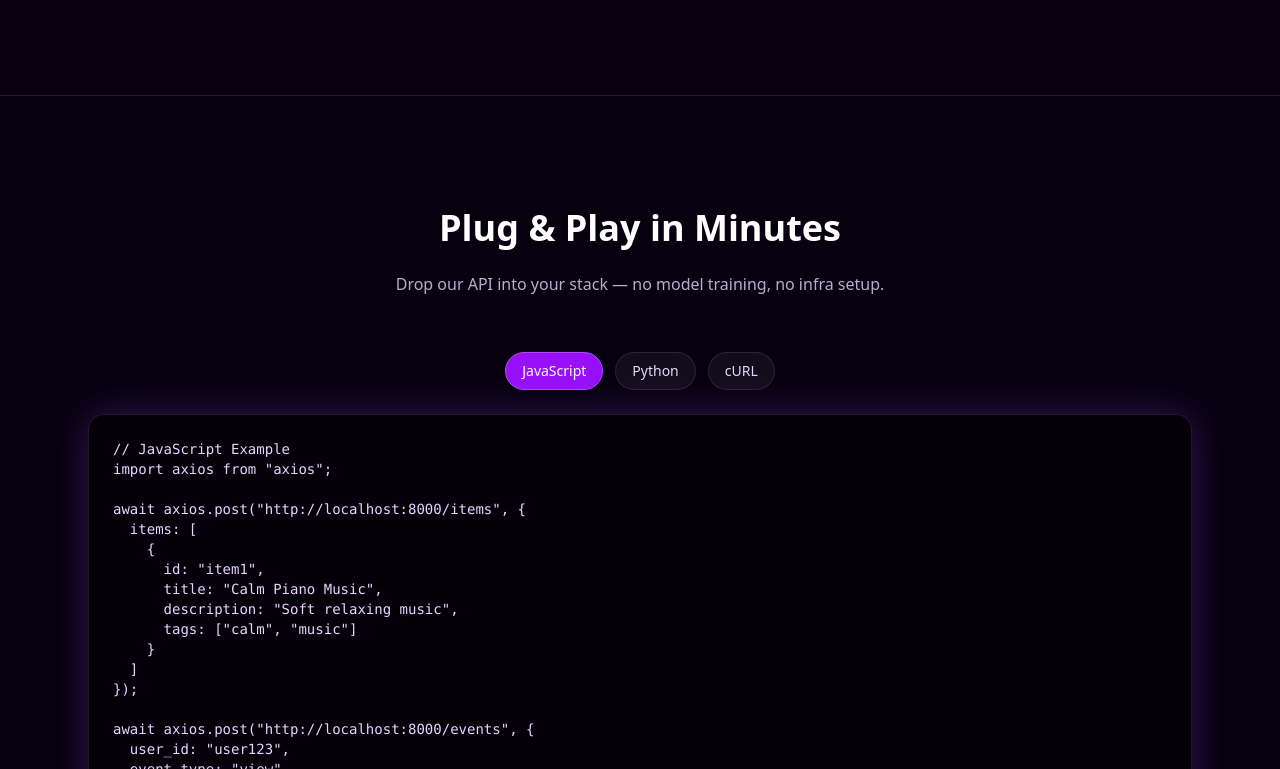
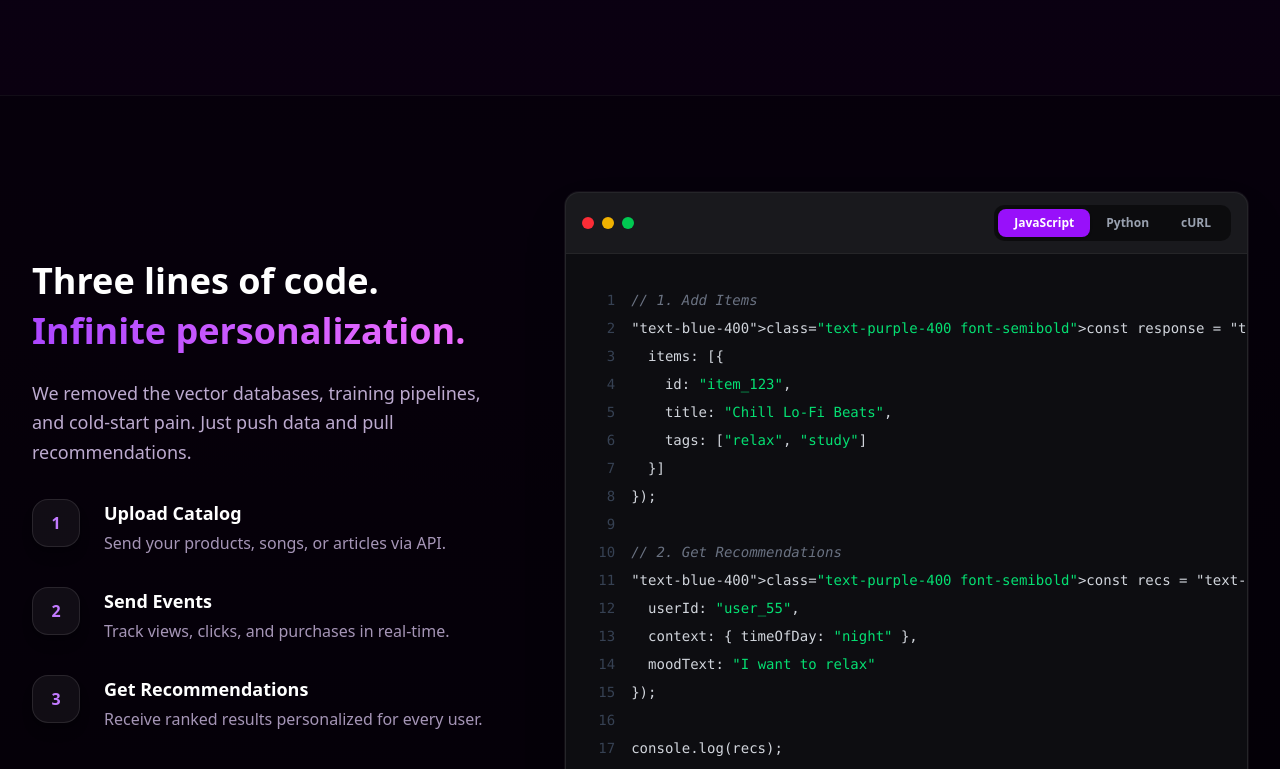
Before and after one commit to Anu8587/Uni-rec, a Next.js app in the folder frontend/: page / in a window 1280 px wide. Shown: the part 3091-3860 px from the top of the page. Built offline with nearby package versions, Linux system fonts and the light colour scheme.

Commit message:
lil modification

```diff
--- a/frontend/components/ui/CodeSamples.tsx
+++ b/frontend/components/ui/CodeSamples.tsx
@@ -1,92 +1,59 @@
 "use client";
 
-import { useState } from "react";
-import { cn } from "@/lib/utils";
+import React, { useState } from "react";
 
-const tabs = ["JavaScript", "Python", "cURL"];
+const TABS = ["JavaScript", "Python", "cURL"];
 
-const codeBlocks: Record<string, string> = {
-  JavaScript: `// JavaScript Example
-import axios from "axios";
-
-await axios.post("http://localhost:8000/items", {
-  items: [
-    {
-      id: "item1",
-      title: "Calm Piano Music",
-      description: "Soft relaxing music",
-      tags: ["calm", "music"]
-    }
-  ]
+const CODE_SAMPLES = {
+  JavaScript: `// 1. Add Items
+const response = await uniRec.items.add({
+  items: [{
+    id: "item_123",
+    title: "Chill Lo-Fi Beats",
+    tags: ["relax", "study"]
+  }]
 });
 
-await axios.post("http://localhost:8000/events", {
-  user_id: "user123",
-  event_type: "view",
-  item_id: "item1"
+// 2. Get Recommendations
+const recs = await uniRec.recommend({
+  userId: "user_55",
+  context: { timeOfDay: "night" },
+  moodText: "I want to relax"
 });
 
-const rec = await axios.post("http://localhost:8000/recommend", {
-  user_id: "user123",
-  context: { time_of_day: "evening" }
-});
+console.log(recs);`,
 
-console.log(rec.data);`,
+  Python: `# 1. Add Items
+response = client.items.add(
+    items=[{
+        "id": "item_123",
+        "title": "Chill Lo-Fi Beats",
+        "tags": ["relax", "study"]
+    }]
+)
 
-  Python: `# Python Example
-import requests
+# 2. Get Recommendations
+recs = client.recommend(
+    user_id="user_55",
+    context={"time_of_day": "night"},
+    mood_text="I want to relax"
+)
 
-requests.post("http://localhost:8000/items", json={
-    "items": [
-        {
-            "id": "item1",
-            "title": "Calm Piano Music",
-            "description": "Soft relaxing music",
-            "tags": ["calm", "music"],
-        }
-    ]
-})
+print(recs)`,
 
-requests.post("http://localhost:8000/events", json={
-    "user_id": "user123",
-    "event_type": "view",
-    "item_id": "item1"
-})
-
-rec = requests.post("http://localhost:8000/recommend", json={
-    "user_id": "user123",
-    "context": {"time_of_day": "evening"}
-})
-
-print(rec.json())`,
-
-  cURL: `# cURL Example
-curl -X POST http://localhost:8000/items \\
-  -H "Content-Type: application/json" \\
+  cURL: `# 1. Add Items
+curl -X POST https://api.uni-rec.com/v1/items \\
+  -H "Authorization: Bearer YOUR_KEY" \\
   -d '{
-    "items": [
-      {
-        "id": "item1",
-        "title": "Calm Piano Music",
-        "description": "Soft relaxing music",
-        "tags": ["calm", "music"]
-      }
-    ]
+    "items": [{"id": "item_123", "title": "Chill Lo-Fi Beats"}]
   }'
 
-curl -X POST http://localhost:8000/events \\
-  -H "Content-Type: application/json" \\
+# 2. Get Recommendations
+curl -X POST https://api.uni-rec.com/v1/recommend \\
+  -H "Authorization: Bearer YOUR_KEY" \\
   -d '{
-    "user_id": "user123",
-    "event_type": "view",
-    "item_id": "item1"
-  }'
-
-curl -X POST http://localhost:8000/recommend \\
-  -H "Content-Type: application/json" \\
-  -d '{
-    "user_id": "user123",
-    "context": {"time_of_day": "evening"}
+    "user_id": "user_55",
+    "context": {"time_of_day": "night"}
   }'`
 };
 
@@ -94,38 +61,120 @@ export default function CodeSamples() {
   const [activeTab, setActiveTab] = useState("JavaScript");
 
   return (
-    <section className="py-28 bg-[#07000f] border-t border-white/10">
-      <div className="max-w-6xl mx-auto px-6 text-center">
-        <h2 className="text-4xl font-bold text-white mb-6">
-          Plug & Play in Minutes
+    <section className="py-24 bg-[#090011]/40 border-y border-white/5">
+      <div className="max-w-7xl mx-auto px-4 sm:px-6 lg:px-8">
+        <div className="lg:grid lg:grid-cols-12 lg:gap-16 items-center">
+
+          {/* LEFT SIDE TEXT */}
+          <div className="lg:col-span-5 mb-12 lg:mb-0">
+            <h2 className="text-3xl font-extrabold text-white sm:text-4xl mb-6 font-display leading-snug">
+              Three lines of code. <br />
+              <span className="text-transparent bg-clip-text bg-gradient-to-r from-purple-500 to-fuchsia-400">
+                Infinite personalization.
+              </span>
             </h2>
-        <p className="text-purple-200/80 max-w-2xl mx-auto mb-14">
-          Drop our API into your stack — no model training, no infra setup.
+
+            <p className="text-lg text-purple-200/80 mb-8 leading-relaxed">
+              We removed the vector databases, training pipelines, and cold-start pain.
+              Just push data and pull recommendations.
             </p>
 
-        {/* Tabs */}
-        <div className="flex justify-center gap-3 mb-6">
-          {tabs.map((tab) => (
+            <div className="space-y-8">
+              {[
+                { num: "1", title: "Upload Catalog", desc: "Send your products, songs, or articles via API." },
+                { num: "2", title: "Send Events", desc: "Track views, clicks, and purchases in real-time." },
+                { num: "3", title: "Get Recommendations", desc: "Receive ranked results personalized for every user." }
+              ].map((step, idx) => (
+                <div key={idx} className="flex group">
+                  <div className="flex-shrink-0">
+                    <div className="flex items-center justify-center h-12 w-12 rounded-2xl bg-white/5 border border-white/10 text-purple-400 font-bold shadow-lg group-hover:bg-purple-500 group-hover:text-white transition-all duration-300 font-display">
+                      {step.num}
+                    </div>
+                  </div>
+
+                  <div className="ml-6">
+                    <h4 className="text-lg font-bold text-white font-display group-hover:text-purple-400 transition-colors">
+                      {step.title}
+                    </h4>
+                    <p className="mt-1 text-purple-200/70 font-light">{step.desc}</p>
+                  </div>
+                </div>
+              ))}
+            </div>
+          </div>
+
+          {/* RIGHT SIDE CODE BLOCK */}
+          <div className="lg:col-span-7">
+            <div className="rounded-xl bg-[#0d0d11] border border-white/10 shadow-2xl overflow-hidden ring-1 ring-white/5 transform transition hover:scale-[1.01] duration-500">
+
+              {/* TOP BAR */}
+              <div className="flex items-center justify-between px-4 py-3 bg-white/5 border-b border-white/5">
+                <div className="flex space-x-2">
+                  <div className="w-3 h-3 rounded-full bg-red-500"></div>
+                  <div className="w-3 h-3 rounded-full bg-yellow-500"></div>
+                  <div className="w-3 h-3 rounded-full bg-green-500"></div>
+                </div>
+
+                <div className="flex bg-black/50 rounded-lg p-1">
+                  {TABS.map((tab) => (
                     <button
                       key={tab}
                       onClick={() => setActiveTab(tab)}
-              className={cn(
-                "px-4 py-2 rounded-full border text-sm transition",
+                      className={`px-4 py-1.5 rounded-md text-xs font-semibold transition-all duration-200 ${
                         activeTab === tab
-                  ? "bg-purple-600 text-white border-purple-500 shadow-lg"
-                  : "bg-white/5 text-purple-200 border-white/10 hover:border-purple-400/50"
-              )}
+                          ? "bg-purple-600 text-white shadow-sm"
+                          : "text-gray-400 hover:text-gray-200"
+                      }`}
                     >
                       {tab}
                     </button>
                   ))}
                 </div>
+              </div>
 
-        {/* Code Block */}
-        <div className="bg-black/40 backdrop-blur-xl border border-white/10 rounded-2xl p-6 shadow-[0_0_40px_rgba(140,70,240,0.3)] text-left">
-          <pre className="text-purple-200 text-sm overflow-x-auto whitespace-pre-wrap">
-{codeBlocks[activeTab]}
+              {/* CODE AREA */}
+              <div className="p-8 overflow-x-auto min-h-[300px]">
+                <pre className="font-mono text-sm leading-loose">
+                  <code className="text-gray-300">
+                   {CODE_SAMPLES[activeTab as keyof typeof CODE_SAMPLES]
+
+                      .split("\n")
+                      .map((line, i) => (
+                        <div key={i} className="table-row">
+                          <span className="table-cell text-gray-700 select-none text-right pr-4">
+                            {i + 1}
+                          </span>
+                          <span
+                            className="table-cell"
+                            dangerouslySetInnerHTML={{
+                              __html: line
+                                .replace(
+                                  /\b(const|await|import|from|return)\b/g,
+                                  '<span class="text-purple-400 font-semibold">$1</span>'
+                                )
+                                .replace(
+                                  /\b(function|class|=>)\b/g,
+                                  '<span class="text-blue-400">$1</span>'
+                                )
+                                .replace(
+                                  /"([^"]*)"|'([^']*)'/g,
+                                  '<span class="text-green-400">$&</span>'
+                                )
+                                .replace(
+                                  /(\/\/.*)/g,
+                                  '<span class="text-gray-500 italic">$1</span>'
+                                )
+                            }}
+                          ></span>
+                        </div>
+                      ))}
+                  </code>
                 </pre>
+              </div>
+
+            </div>
+          </div>
+
         </div>
       </div>
     </section>
```
Lines whose indentation alone changed are shown as unchanged.
